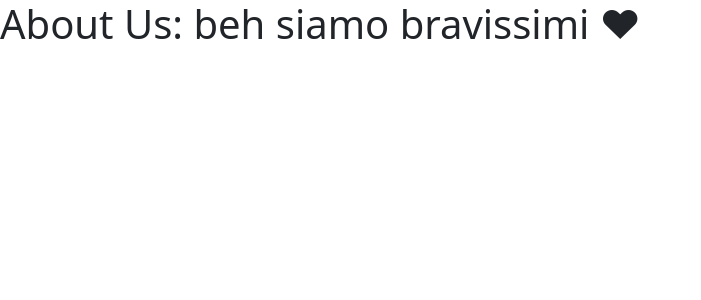
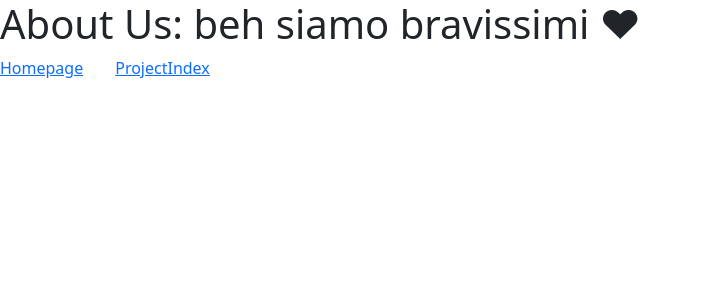
Before and after one commit to SimoneFerrini/vite-boolfolio, a Vue app: page /about-us in a window 1280 px wide. Shown: the top 300 px of the page, without its empty margins (0-701 px from the left). Built offline with nearby package versions, Linux system fonts and the light colour scheme.

Commit message:
added route and navigation between pages

```diff
--- a/src/pages/AppAboutUs.vue
+++ b/src/pages/AppAboutUs.vue
@@ -10,8 +10,17 @@ export default{
 
 <template>
     <h1>About Us: beh siamo bravissimi &hearts; </h1>
+
+    <div class="my-flex">
+      <router-link :to="{name: 'home'} ">Homepage</router-link>
+      <router-link :to="{name: 'ProjectIndex'} ">ProjectIndex</router-link>
+    </div>
 </template>
 
 <style scoped lang="scss">
-
+    .my-flex{
+      display: flex;
+      flex-direction: row;
+      gap: 2em;
+    }
 </style>
--- a/src/pages/AppHome.vue
+++ b/src/pages/AppHome.vue
@@ -10,8 +10,17 @@ export default{
 
 <template>
     <h1>Benvenuto nella Home page</h1>
+
+    <div class="my-flex">
+      <router-link :to="{name: 'AboutUs'} ">About Us</router-link>
+      <router-link :to="{name: 'ProjectIndex'} ">ProjectIndex</router-link>
+    </div>
 </template>
 
 <style scoped lang="scss">
-
+    .my-flex{
+      display: flex;
+      flex-direction: row;
+      gap: 2em;
+    }
 </style>
--- a/src/pages/AppProjectIndex.vue
+++ b/src/pages/AppProjectIndex.vue
@@ -10,8 +10,17 @@ export default{
 
 <template>
     <h1>Benvenuto nella lista progetti</h1>
+
+    <div class="my-flex">
+      <router-link :to="{name: 'home'} ">Homepage</router-link>
+      <router-link :to="{name: 'AboutUs'} ">About Us</router-link>
+    </div>
 </template>
 
 <style scoped lang="scss">
-
+    .my-flex{
+      display: flex;
+      flex-direction: row;
+      gap: 2em;
+    }
 </style>
--- a/src/router.js
+++ b/src/router.js
@@ -1,8 +1,8 @@
 import { createRouter, createWebHistory } from "vue-router";
 
 import AppHome from './pages/AppHome.vue';
-import AppAboutUs from './pages/AppAboutUs';
-import AppProjectIndex from './pages/AppProjectIndex';
+import AppAboutUs from './pages/AppAboutUs.vue';
+import AppProjectIndex from './pages/AppProjectIndex.vue';
 
 const router = createRouter({
     history: createWebHistory(),
```
